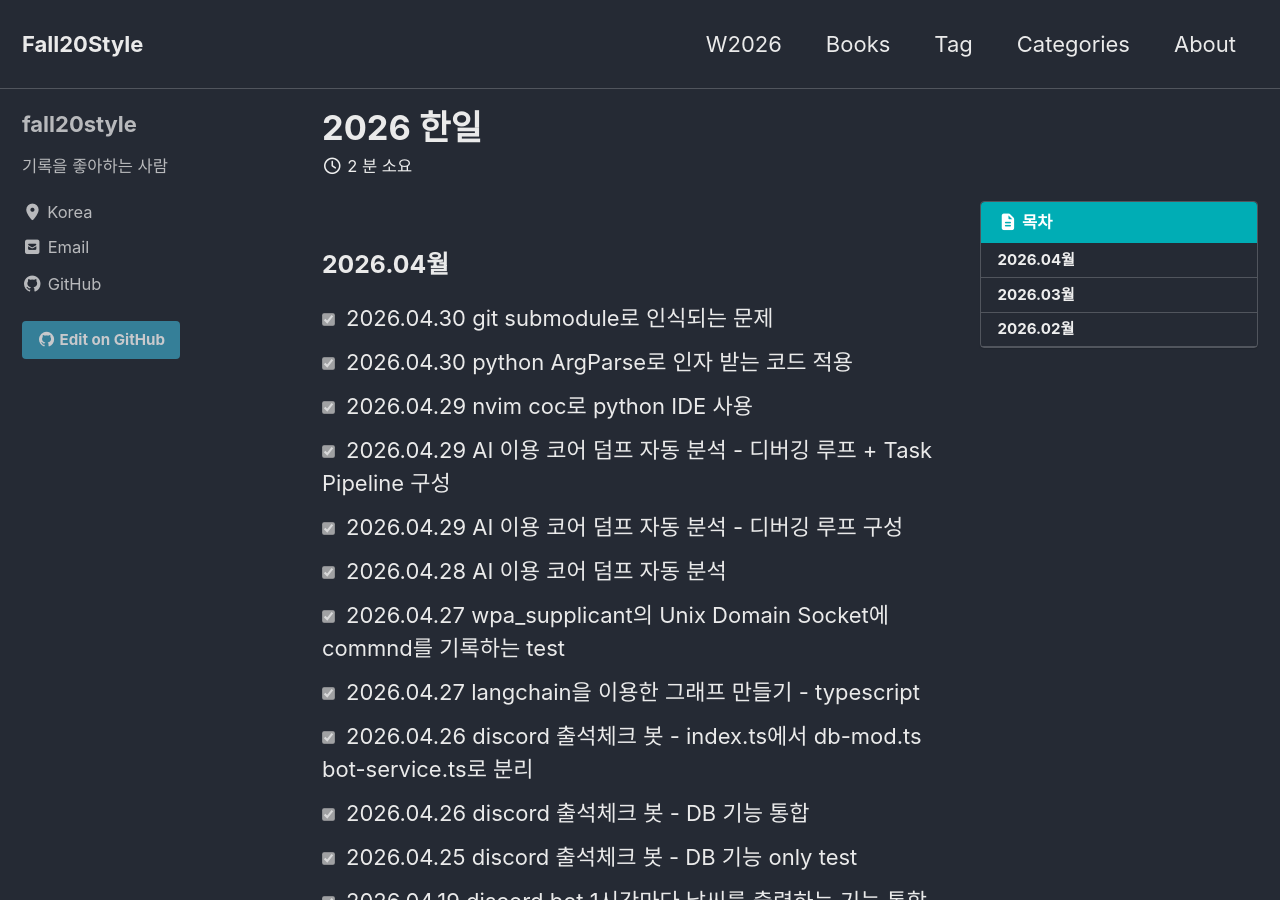
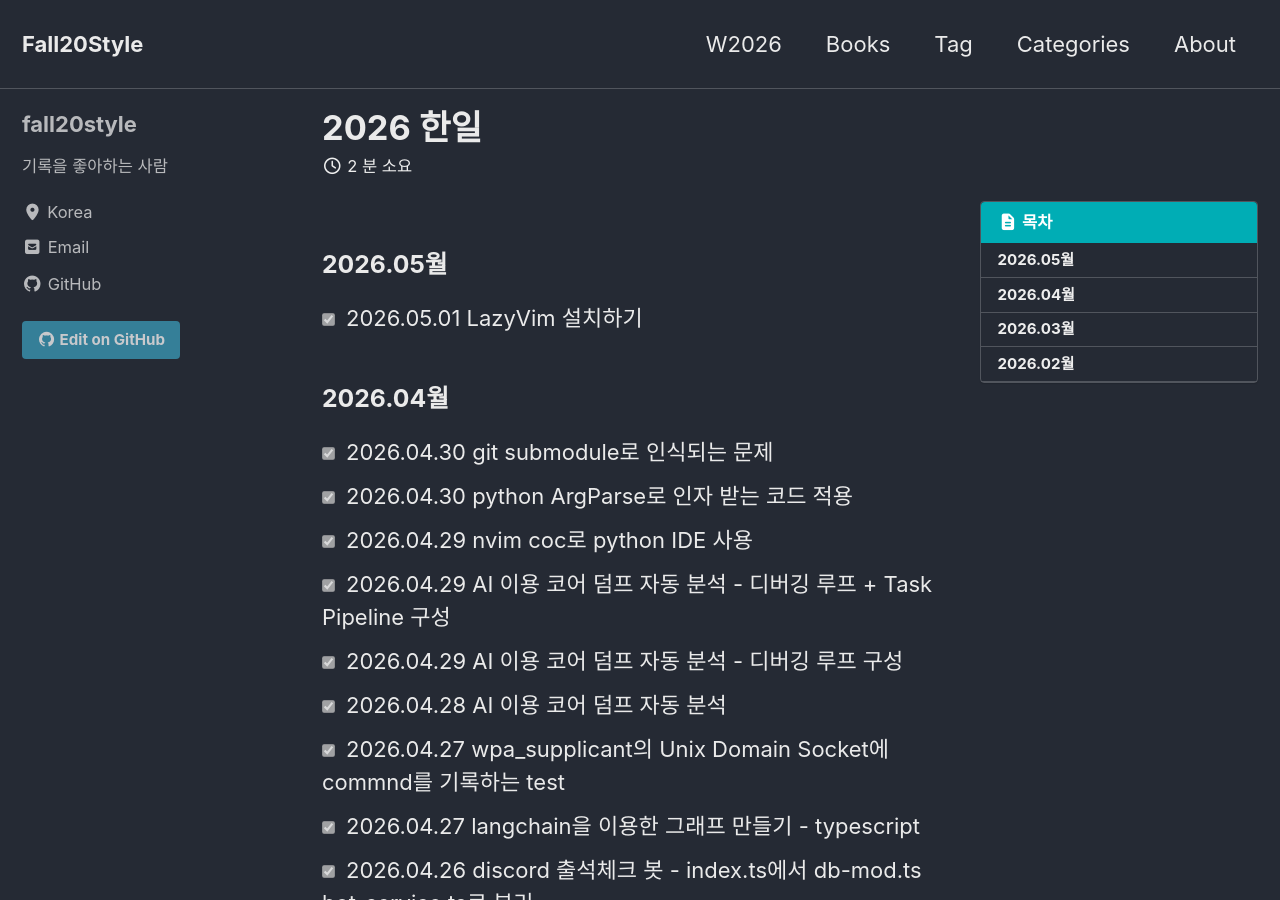
Before and after one commit to fall20style/fall20style.github.io, a Jekyll site: the page built from W2026.md, in a window 1280 px wide and 900 px high. Built offline with Jekyll 4.4.1, drawn with Linux system fonts in a browser that asks for light colours; cached includes are drawn as plain includes.

Commit message:
Update W2026.md

```diff
--- a/W2026.md
+++ b/W2026.md
@@ -10,6 +10,9 @@ toc_sticky: true
 toc_label: 목차
 description: desc가 여기에
 ---
+
+### 2026.05월
+- [X] 2026.05.01 LazyVim 설치하기
 
 ### 2026.04월
 - [X] 2026.04.30 git submodule로 인식되는 문제
```
